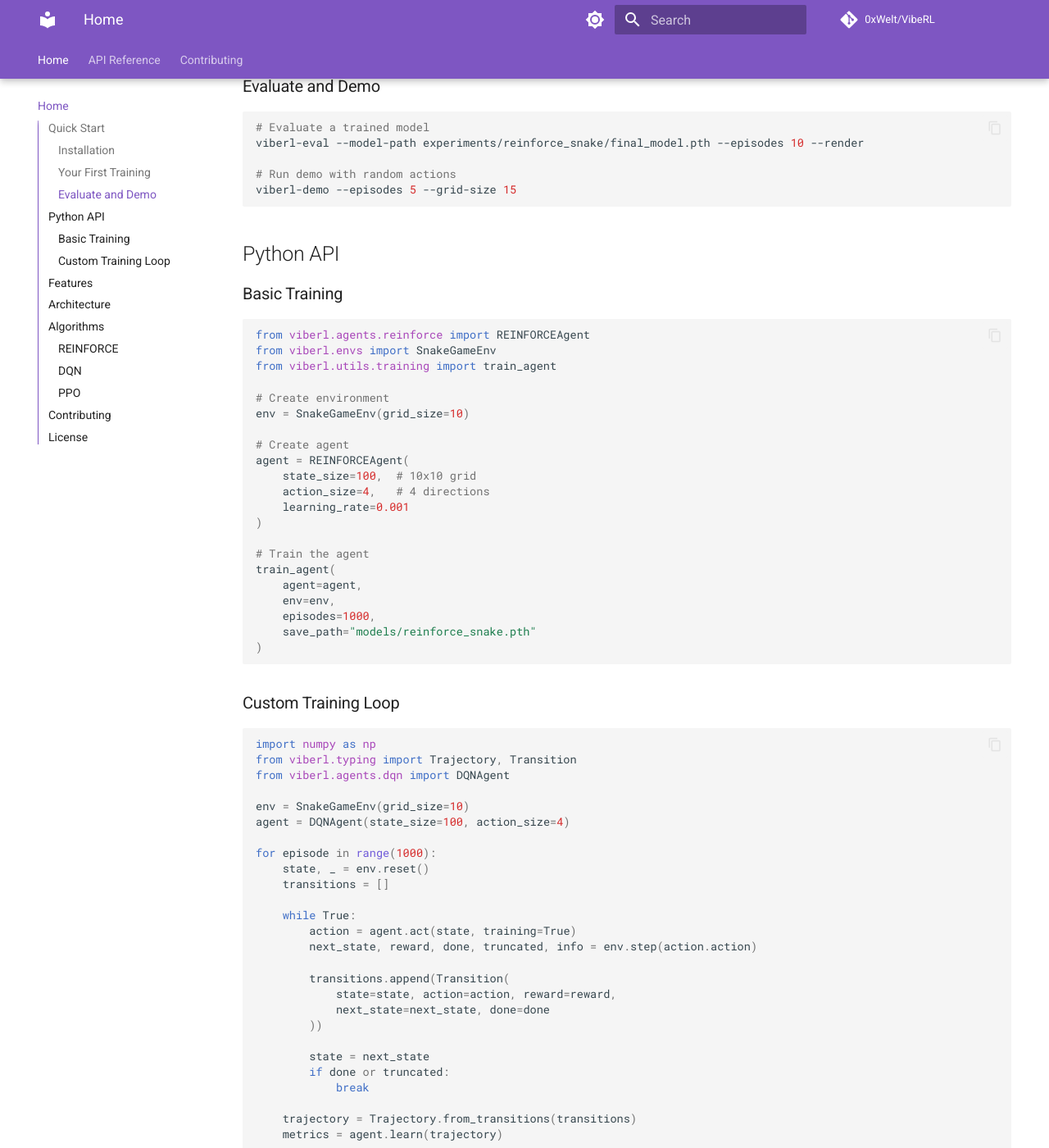
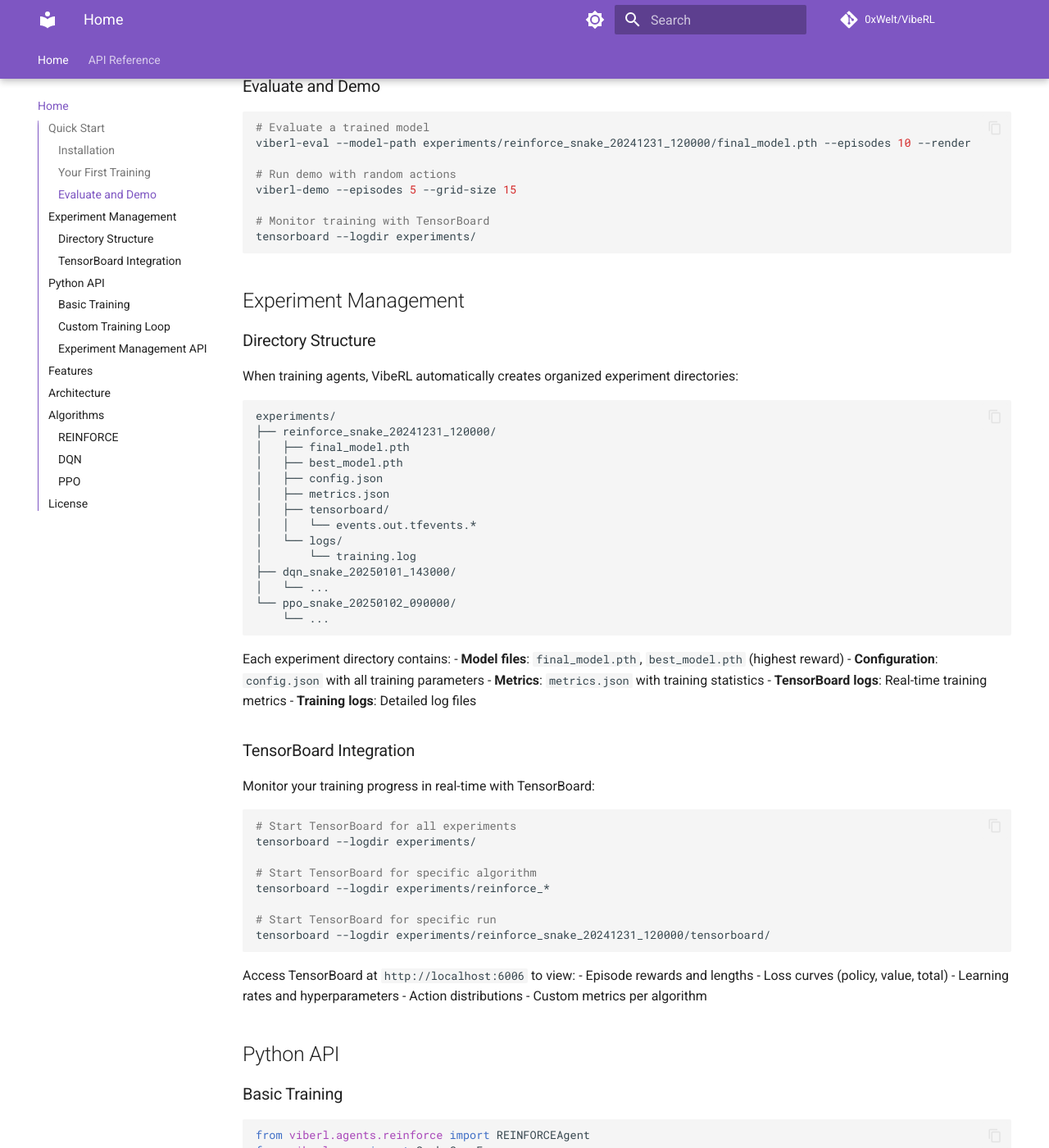
Before and after one commit to 0xWelt/VibeRL, an MkDocs documentation site: the page built from docs/index.md, in a window 1280 px wide and 1400 px high, scrolled down 776 px. Shown: the whole window at 82% size. Built offline with MkDocs 1.6.1 and Material for MkDocs 9.7.7, drawn with Linux system fonts in a browser that asks for light colours; comment, search, counter and statistics services are not loaded; the version menu is left out; some of the changed text lies outside the part shown.

Commit message:
docs: add experiment directory structure and tensorboard commands
- Add comprehensive experiment management documentation
- Include experiment directory structure examples
- Add TensorBoard commands for monitoring training
- Update CLI examples with correct model paths
- Add Python API examples for experiment management

🤖 Generated with [Claude Code](https://claude.ai/code)

Co-Authored-By: Claude <noreply@anthropic.com>

````diff
--- a/docs/index.md
+++ b/docs/index.md
@@ -35,11 +35,66 @@ viberl-train --alg ppo --episodes 1000 --grid-size 12 --ppo-epochs 4
 
 ```bash
 # Evaluate a trained model
-viberl-eval --model-path experiments/reinforce_snake/final_model.pth --episodes 10 --render
+viberl-eval --model-path experiments/reinforce_snake_20241231_120000/final_model.pth --episodes 10 --render
 
 # Run demo with random actions
 viberl-demo --episodes 5 --grid-size 15
+
+# Monitor training with TensorBoard
+tensorboard --logdir experiments/
 ```
+
+## Experiment Management
+
+### Directory Structure
+
+When training agents, VibeRL automatically creates organized experiment directories:
+
+```
+experiments/
+├── reinforce_snake_20241231_120000/
+│   ├── final_model.pth
+│   ├── best_model.pth
+│   ├── config.json
+│   ├── metrics.json
+│   ├── tensorboard/
+│   │   └── events.out.tfevents.*
+│   └── logs/
+│       └── training.log
+├── dqn_snake_20250101_143000/
+│   └── ...
+└── ppo_snake_20250102_090000/
+    └── ...
+```
+
+Each experiment directory contains:
+- **Model files**: `final_model.pth`, `best_model.pth` (highest reward)
+- **Configuration**: `config.json` with all training parameters
+- **Metrics**: `metrics.json` with training statistics
+- **TensorBoard logs**: Real-time training metrics
+- **Training logs**: Detailed log files
+
+### TensorBoard Integration
+
+Monitor your training progress in real-time with TensorBoard:
+
+```bash
+# Start TensorBoard for all experiments
+tensorboard --logdir experiments/
+
+# Start TensorBoard for specific algorithm
+tensorboard --logdir experiments/reinforce_*
+
+# Start TensorBoard for specific run
+tensorboard --logdir experiments/reinforce_snake_20241231_120000/tensorboard/
+```
+
+Access TensorBoard at `http://localhost:6006` to view:
+- Episode rewards and lengths
+- Loss curves (policy, value, total)
+- Learning rates and hyperparameters
+- Action distributions
+- Custom metrics per algorithm
 
 ## Python API
 
@@ -103,6 +158,47 @@ for episode in range(1000):
         print(f"Episode {episode}, Reward: {trajectory.total_reward}")
 ```
 
+### Experiment Management API
+
+```python
+from viberl.utils.experiment_manager import ExperimentManager
+from viberl.agents.ppo import PPOAgent
+from viberl.envs import SnakeGameEnv
+
+# Create experiment with automatic directory structure
+experiment = ExperimentManager(
+    algorithm="ppo",
+    grid_size=12,
+    learning_rate=0.001,
+    experiment_dir="experiments"
+)
+
+# Access experiment paths
+print(f"Model will be saved to: {experiment.model_path}")
+print(f"TensorBoard logs: {experiment.tensorboard_path}")
+print(f"Config file: {experiment.config_path}")
+
+# Use with training
+env = SnakeGameEnv(grid_size=12)
+agent = PPOAgent(
+    state_size=144,  # 12x12 grid
+    action_size=4,
+    learning_rate=0.001,
+    device=experiment.device
+)
+
+# Train with automatic logging
+training_metrics = experiment.train_agent(
+    agent=agent,
+    env=env,
+    episodes=1000,
+    log_frequency=100
+)
+
+# View TensorBoard (run in terminal)
+# tensorboard --logdir experiments/ppo_*
+```
+
 ## Features
 
 - **Modern Type System**: Pydantic-based Action, Transition, Trajectory classes
@@ -134,10 +230,6 @@ Deep Q-Network with experience replay and target networks.
 ### PPO
 Proximal Policy Optimization with clipping and multiple epochs.
 
-## Contributing
-
-See the [Contributing Guide](contributing.md) for information on how to contribute to VibeRL.
-
 ## License
 
 This project is licensed under the MIT License - see the [LICENSE](https://github.com/0xWelt/VibeRL/blob/main/LICENSE) file for details.
--- a/mkdocs.yml
+++ b/mkdocs.yml
@@ -27,7 +27,6 @@ nav:
       - Experiment Manager: api/utils/experiment_manager.md
     - Types: api/typing.md
     - CLI: api/cli.md
-  - Contributing: contributing.md
 
 plugins:
   - search
````
